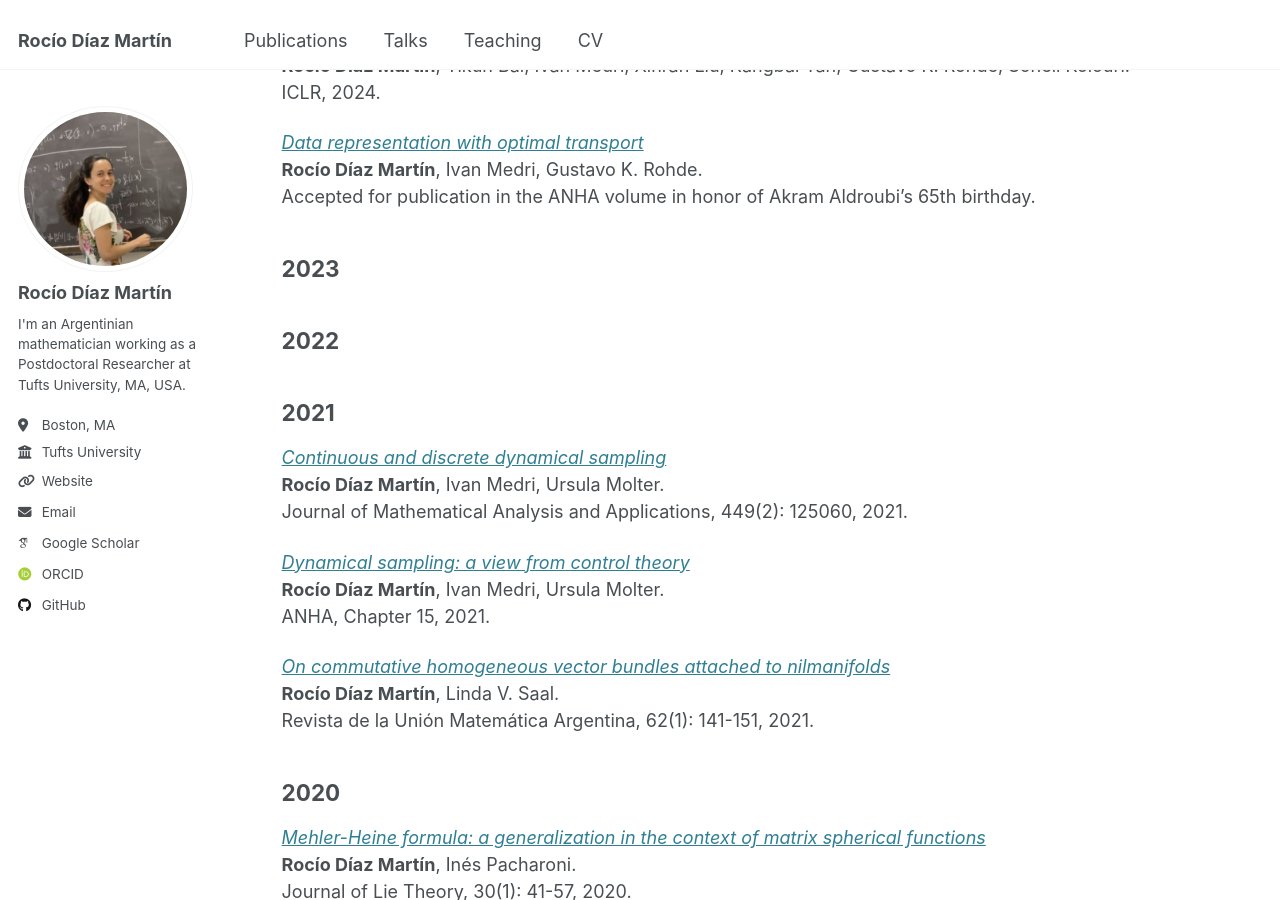
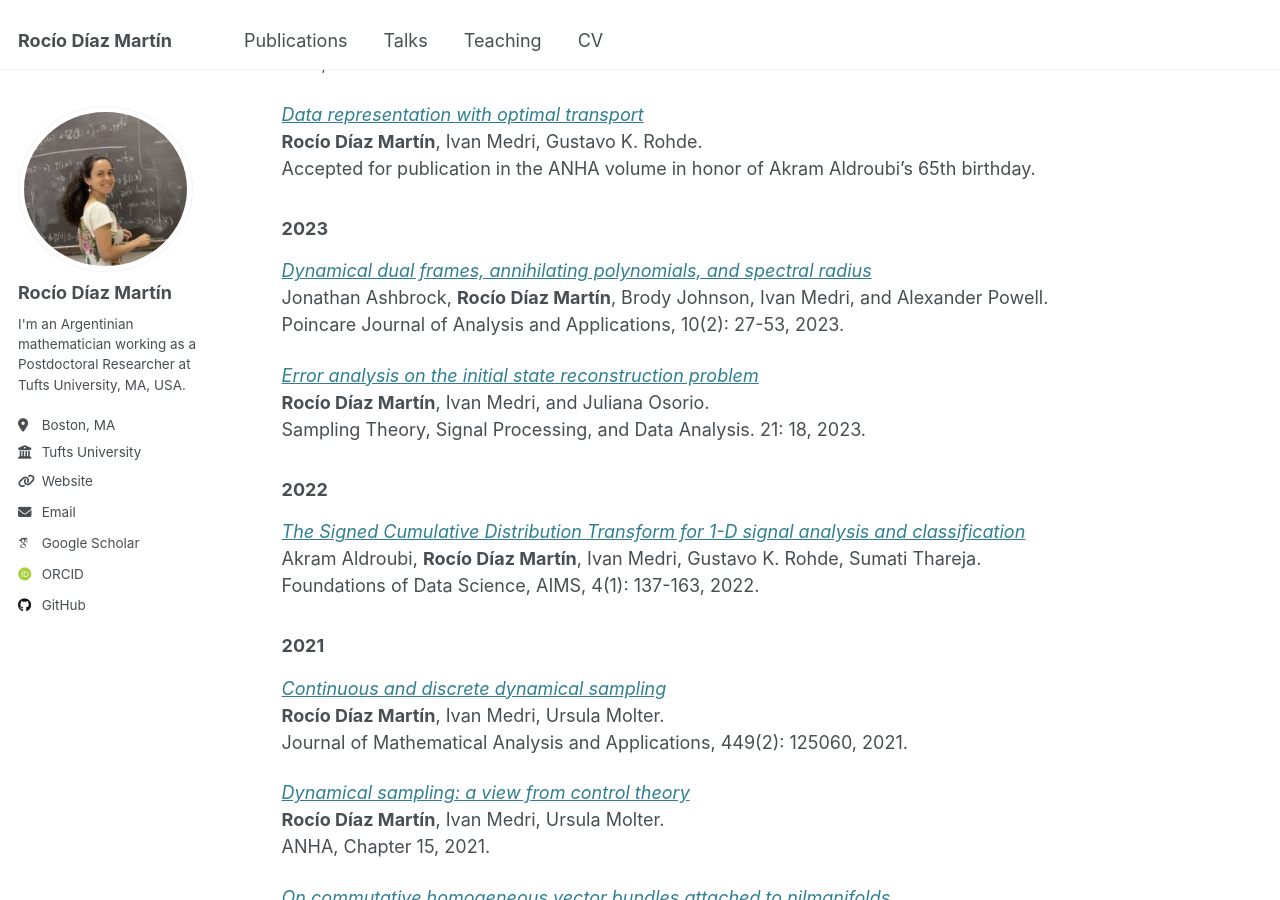
Before and after one commit to RocioDM/rociodm.github.io, a Jekyll site: the page built from _pages/publications.md, in a window 1280 px wide and 900 px high, scrolled down 919 px. Built offline with Jekyll 4.4.1, drawn with Linux system fonts in a browser that asks for light colours; some web fonts are replaced.

Commit message:
finishing 2022 and 2023 publications

```diff
--- a/_pages/publications.md
+++ b/_pages/publications.md
@@ -6,7 +6,7 @@ author_profile: true
 ---
 
 
-## 2025
+### 2025
 
 _<a href="https://openreview.net/forum?id=fgUFZAxywx" target="_blank" rel="noopener noreferrer">Linear Spherical Sliced Optimal Transport: A Fast Metric for Comparing Spherical Data</a>_<br>
 Xinran Liu, Yikun Bai, **Rocío Díaz Martín**, Kaiwen Shi, Ashkan Shahbazi, Bennett A. Landman, Catie Chang, Soheil Kolouri.<br>
@@ -24,7 +24,7 @@ _<a href="https://openreview.net/forum?id=P7O1Vt1BdU" target="_blank" rel="noope
 Xinran Liu, **Rocío Díaz Martín**, Yikun Bai, Ashkan Shahbazi, Matthew Thorpe, Akram Aldroubi, Soheil Kolouri.<br>
 ICLR, 2025.
 
-## 2024
+### 2024
 
 _<a href="https://doi.org/10.1016/j.laa.2024.04.011" target="_blank" rel="noopener noreferrer">Dynamical sampling for the recovery of spatially constant source terms in \\ dynamical systems</a>_<br>
 Akram Aldroubi,  **Rocío Díaz Martín**, Ivan Medri.<br>
@@ -42,11 +42,23 @@ _<a href="https://arxiv.org/abs/2406.15503v1" target="_blank" rel="noopener nore
 **Rocío Díaz Martín**,  Ivan Medri, Gustavo K. Rohde.<br>
 Accepted for publication in the ANHA volume in honor of Akram Aldroubi's 65th birthday.
 
-## 2023
+### 2023
 
-## 2022
+_<a href="DOI: 10.46753/pjaa.2023.v010i03.003" target="_blank" rel="noopener noreferrer">Dynamical dual frames, annihilating polynomials, and spectral radius</a>_<br>
+Jonathan Ashbrock, **Rocío Díaz Martín**, Brody Johnson,  Ivan Medri, and Alexander Powell.<br>
+Poincare Journal of Analysis and Applications, 10(2): 27-53, 2023.
 
-## 2021
+_<a href="https://link.springer.com/article/10.1007/s43670-023-00059-5" target="_blank" rel="noopener noreferrer">Error analysis on the initial state reconstruction problem</a>_<br>
+**Rocío Díaz Martín**, Ivan Medri, and Juliana Osorio.<br>
+Sampling Theory, Signal Processing, and Data Analysis. 21: 18, 2023.
+
+### 2022
+
+_<a href="https://www.aimsciences.org/article/doi/10.3934/fods.2022001" target="_blank" rel="noopener noreferrer">The Signed Cumulative Distribution Transform for 1-D signal analysis and classification</a>_<br>
+Akram Aldroubi, **Rocío Díaz Martín**, Ivan Medri, Gustavo K. Rohde, Sumati Thareja.<br>
+Foundations of Data Science, AIMS, 4(1):  137-163, 2022.
+
+### 2021
 
 _<a href="https://www.sciencedirect.com/science/article/abs/pii/S0022247X21001396" target="_blank" rel="noopener noreferrer">Continuous and discrete dynamical sampling</a>_<br>
 **Rocío Díaz Martín**, Ivan Medri, Ursula Molter.<br>
@@ -60,19 +72,19 @@ _<a href="https://inmabb.criba.edu.ar/revuma/revuma.php?p=doi/v62n1a09" target="
 **Rocío Díaz Martín**, Linda V. Saal.<br>
 Revista de la Unión Matemática Argentina, 62(1): 141-151, 2021.
 
-## 2020
+### 2020
 
 _<a href="https://www.heldermann.de/JLT/JLT30/JLT301/jlt30005.htm" target="_blank" rel="noopener noreferrer">Mehler-Heine formula: a generalization in the context of matrix spherical functions</a>_<br>
 **Rocío Díaz Martín**,  Inés Pacharoni.<br>
 Journal of Lie Theory, 30(1): 41-57, 2020.
 
-## 2019
+### 2019
 
 _<a href="https://link.springer.com/article/10.1007/s00031-019-09518-7" target="_blank" rel="noopener noreferrer">Matrix Spherical Analysis on Nilmanifolds</a>_<br>
 **Rocío Díaz Martín**,  Linda V. Saal.<br>
 Transformation Groups, 24(3): 887-911, 2019.
 
-## 2018
+### 2018
 
 _<a href="https://link.springer.com/article/10.1007/s00605-017-1123-1" target="_blank" rel="noopener noreferrer">Spherical analysis on homogeneous vector bundles of the 3-dimensional Euclidean Motion Group</a>_<br>
 **Rocío Díaz Martín**, Fernando Levstein.<br>
```
